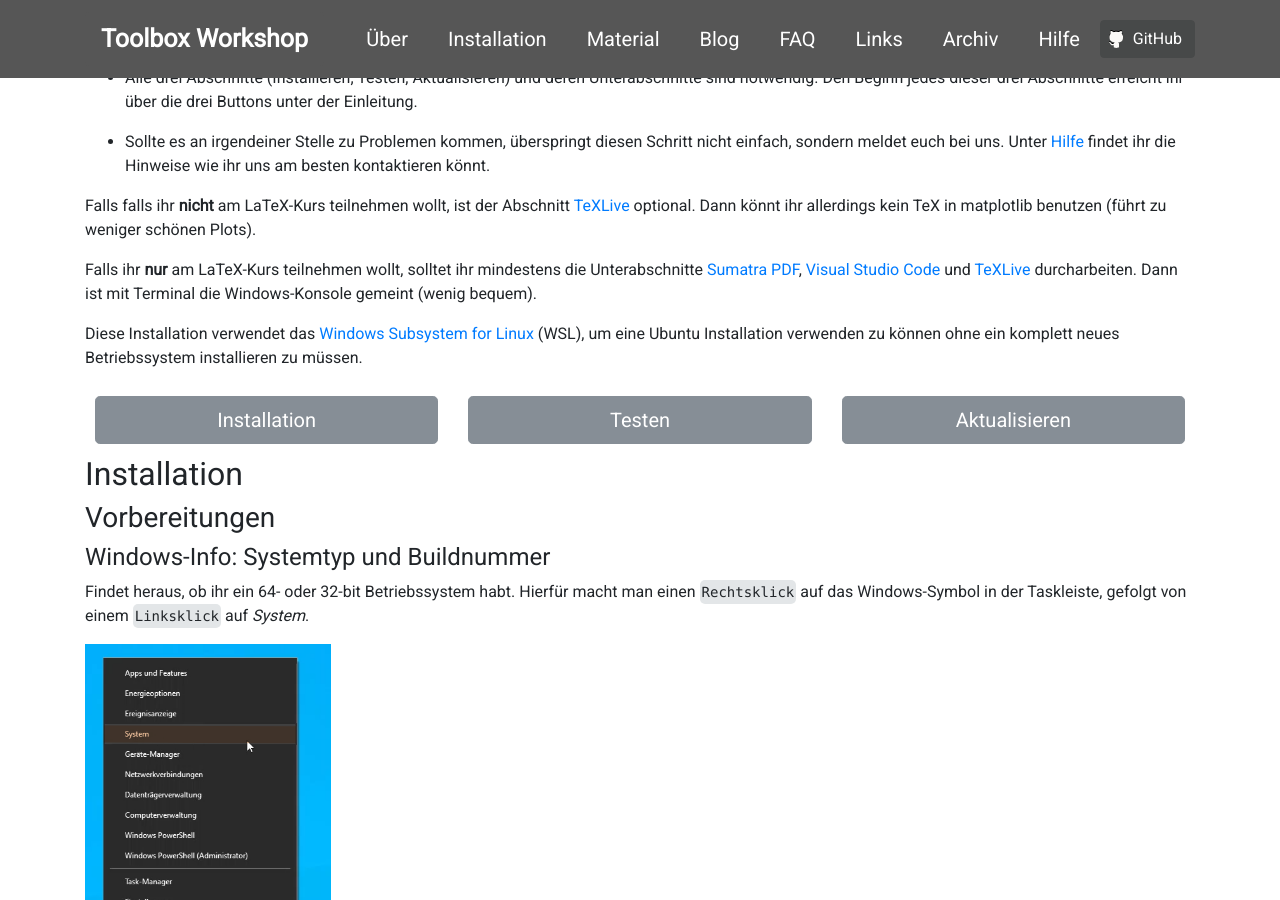
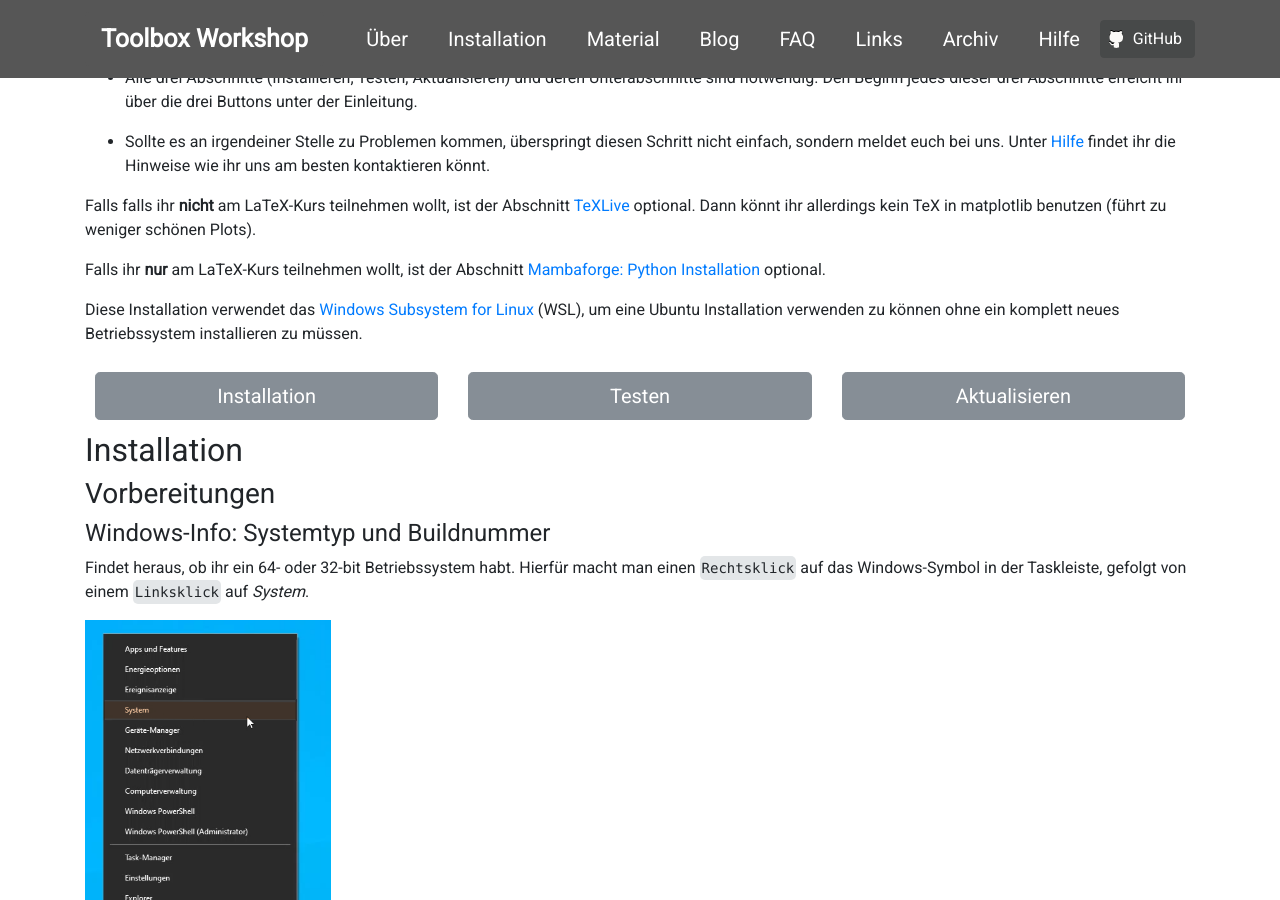
Before and after one commit to pep-dortmund/homepage-toolbox, a Jekyll site: the page built from install/windows.md, in a window 1280 px wide and 900 px high, scrolled down 404 px. Built offline with Jekyll 4.4.1, drawn with Linux system fonts in a browser that asks for light colours; nearby versions of some CDN libraries.

Commit message:
change wording for 'only latex' install

```diff
--- a/install/windows.md
+++ b/install/windows.md
@@ -30,9 +30,7 @@ am besten kontaktieren könnt.
 Falls falls ihr __nicht__ am LaTeX-Kurs teilnehmen wollt, ist der Abschnitt <a href="#TeXLive">TeXLive </a> optional.
 Dann könnt ihr allerdings kein TeX in matplotlib benutzen (führt zu weniger schönen Plots).
 
-Falls ihr __nur__ am LaTeX-Kurs teilnehmen wollt, solltet ihr mindestens die Unterabschnitte <a href="#SumatraPDF">Sumatra PDF</a>,
-<a href="#VSCode">Visual Studio Code</a> und <a href="#TeXLive">TeXLive </a> durcharbeiten.
-Dann ist mit Terminal die Windows-Konsole gemeint (wenig bequem).
+Falls ihr __nur__ am LaTeX-Kurs teilnehmen wollt, ist der Abschnitt <a href="#Mambaforge">Mambaforge: Python Installation</a> optional.
 
 Diese Installation verwendet das [Windows Subsystem for Linux](https://docs.microsoft.com/en-us/windows/wsl/install-win10){:target="_blank"} (WSL),
 um eine Ubuntu Installation verwenden zu können ohne ein komplett neues Betriebssystem installieren zu müssen.
```
